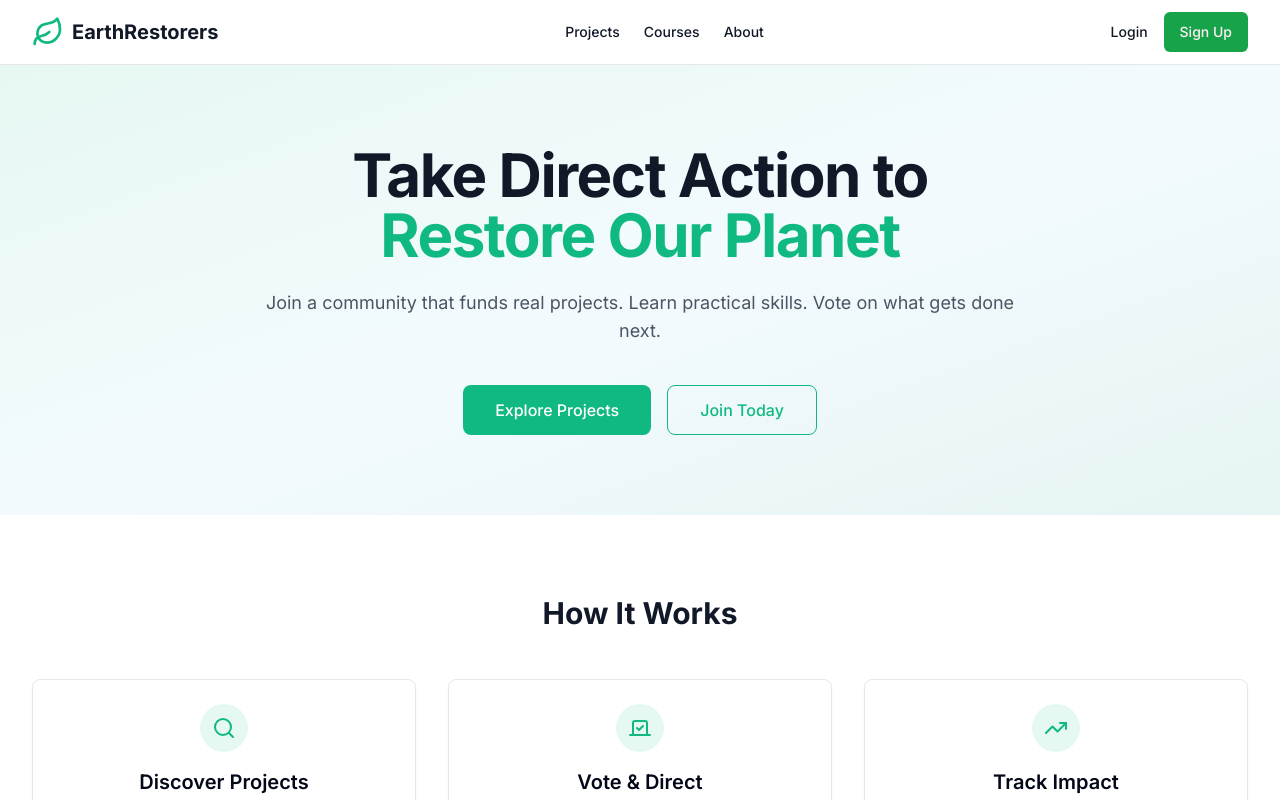
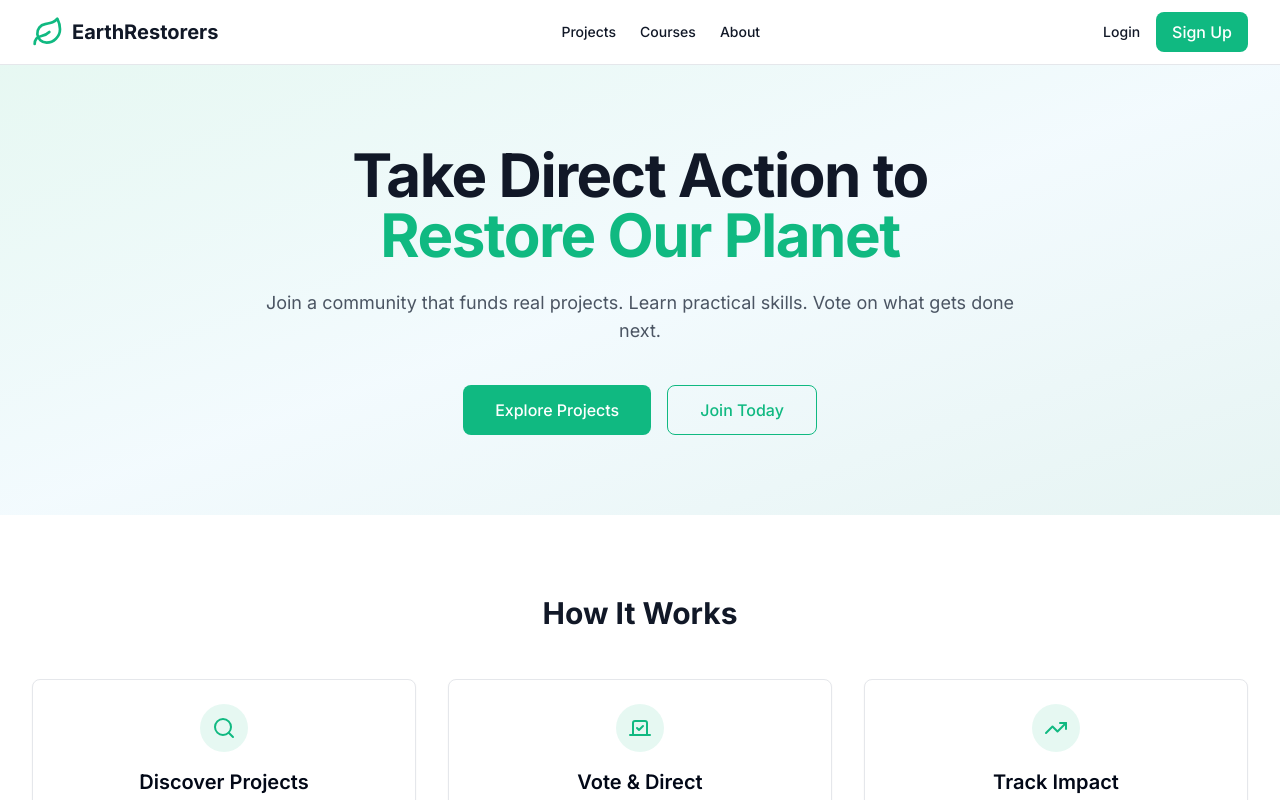
Before and after one commit to itsgbemi/recorearth, a Next.js app: page / in a window 1280 px wide. Shown: the top 800 px of the page. Built offline with nearby package versions, Linux system fonts and the light colour scheme.

Commit message:
Update Header.tsx

```diff
--- a/app/components/Header.tsx
+++ b/app/components/Header.tsx
@@ -1,6 +1,5 @@
 import Link from 'next/link'
 import { Leaf } from 'lucide-react'
-import Button from './ui/Button'
 
 export default function Header() {
 return (
@@ -17,7 +16,9 @@ return (
 </nav>
 <div className="flex items-center gap-4">
 <Link href="/login" className="text-sm font-medium hover:text-earth-green transition-colors">Login</Link>
-<Button>Sign Up</Button>
+<button className="px-4 py-2 bg-earth-green text-white font-medium rounded-lg hover:bg-earth-green/90 transition-colors">
+Sign Up
+</button>
 </div>
 </div>
 </header>
```
